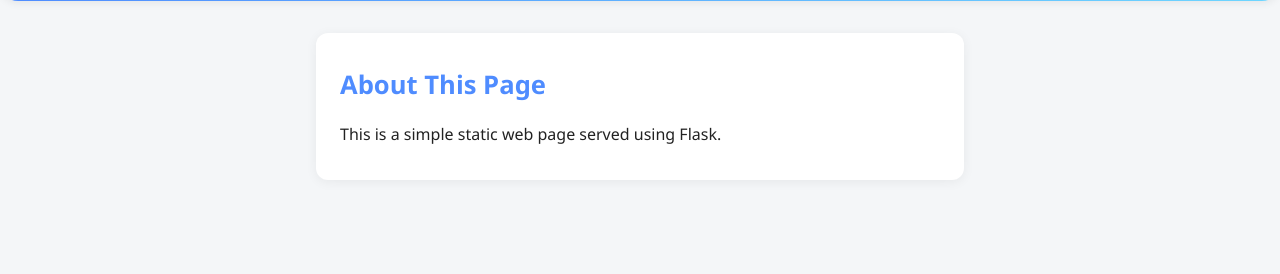
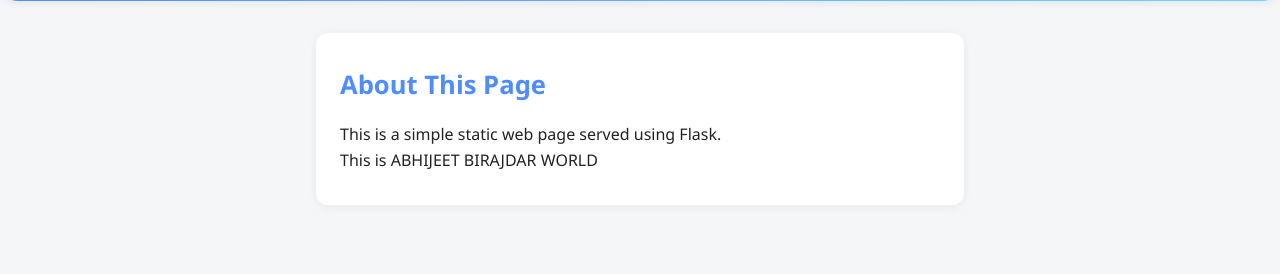
Before and after one commit to Abhijeet-birajdar84/git_jenkin, a Flask app: page / in a window 1280 px wide. Shown: the part 289-563 px from the top of the page. Run offline with Flask 3, Linux system fonts and the light colour scheme.

Commit message:
Add new Line

```diff
--- a/templates/index.html
+++ b/templates/index.html
@@ -19,6 +19,7 @@
     <section>
         <h2>About This Page</h2>
         <p>This is a simple static web page served using Flask.</p>
+        <p>This is ABHIJEET BIRAJDAR WORLD </p>
         </section>
 </body>
 </html>
```
